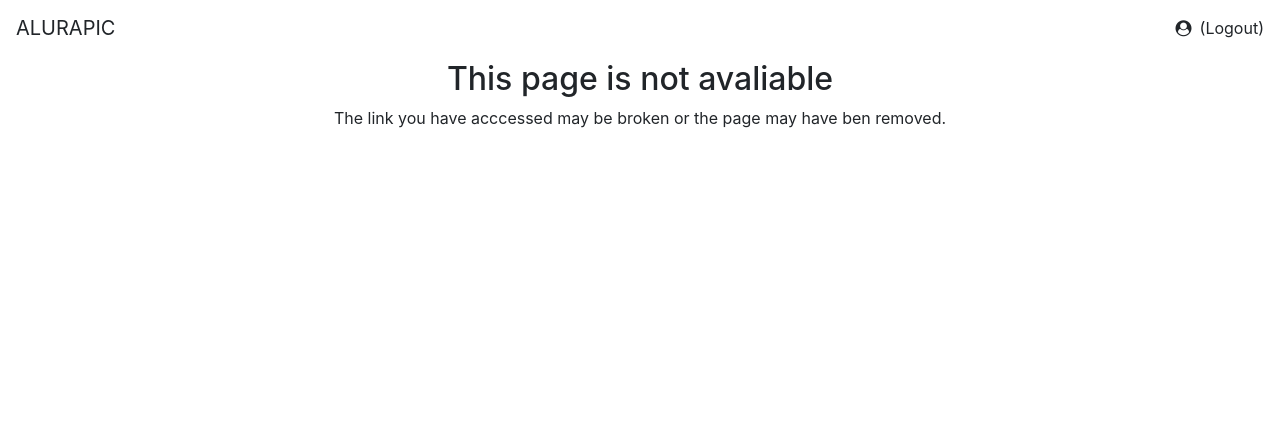
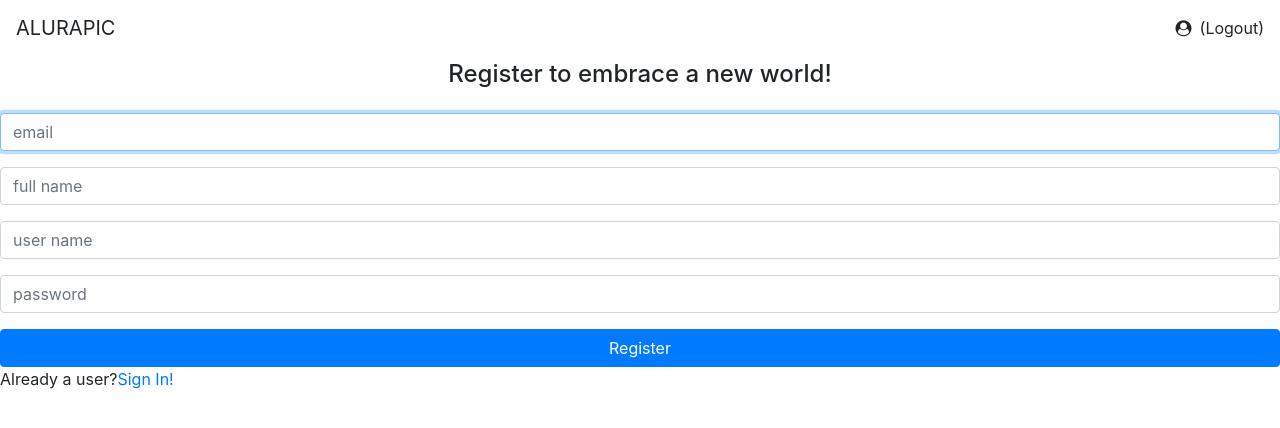
Before and after one commit to camillacorreia/alurapic, an Angular app: page /signup in a window 1280 px wide. Shown: the top 428 px of the page. Built offline with nearby package versions, Linux system fonts and the light colour scheme.

Commit message:
feat: component signup

```diff
--- a/src/app/app.routing.module.ts
+++ b/src/app/app.routing.module.ts
@@ -7,12 +7,17 @@ import { PhotoFormComponent } from './photos/photo-form/photo-form.component';
 import { PhotoListComponent } from './photos/photo-list/photo-list.component';
 import { NotFoundComponent } from './errors/not-found/not-found.component';
 import { AuthGuard } from './core/auth/auth.guard';
+import { SignUpComponent } from './home/signup/signup.component';
 
 const routes: Routes = [
   {
     path: '',
     component: SignInComponent,
     canActivate: [ AuthGuard ]
+  },
+  {
+    path: 'signup',
+    component: SignUpComponent,
   },
   {
     path: 'user/:userName',
--- /dev/null
+++ b/src/app/home/signup/signup.component.html
@@ -0,0 +1,23 @@
+<h4 class="text-center"> Register to embrace a new world!</h4>
+
+<form class="form mt-4">
+  <div class="form-group">
+    <input  placeholder="email" class="form-control" autofocus >
+  </div>
+
+  <div class="form-group">
+    <input placeholder="full name" class="form-control">
+  </div>
+
+  <div class="form-group">
+    <input placeholder="user name" class="form-control">
+  </div>
+
+  <div class="form-group">
+    <input type="password" placeholder="password" class="form-control">
+  </div>
+
+  <button class="btn btn-primary btn-block">Register</button>
+
+  <p>Already a user?<a [routerLink]="['']">Sign In!</a></p>
+</form>
--- /dev/null
+++ b/src/app/home/signup/signup.component.ts
@@ -0,0 +1,6 @@
+import { Component } from '@angular/core';
+
+@Component({
+  templateUrl: './signup.component.html'
+})
+export class SignUpComponent { }
```
Also changed, not shown: src/app/home/home.module.ts (+5 -2 lines).
